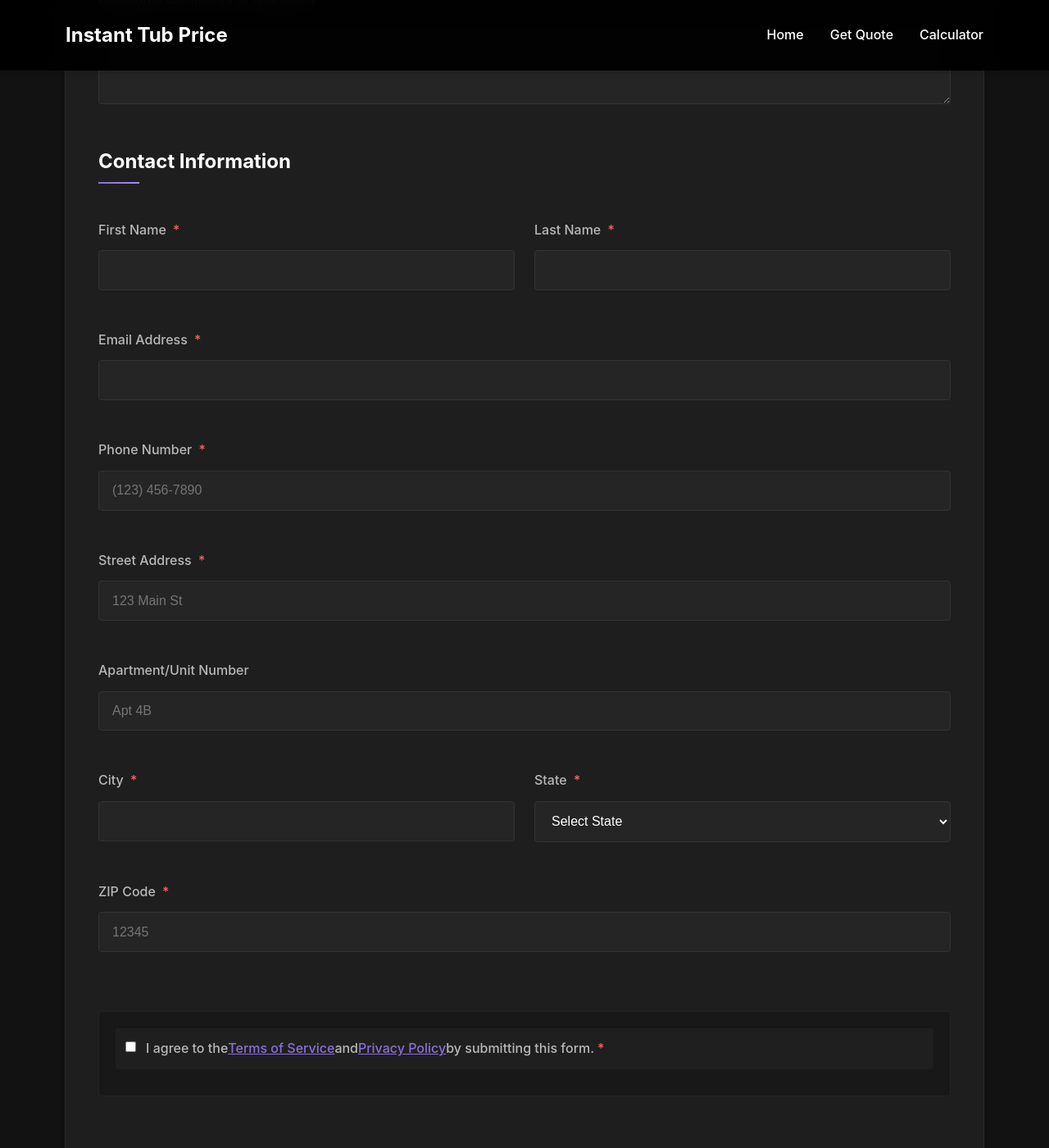
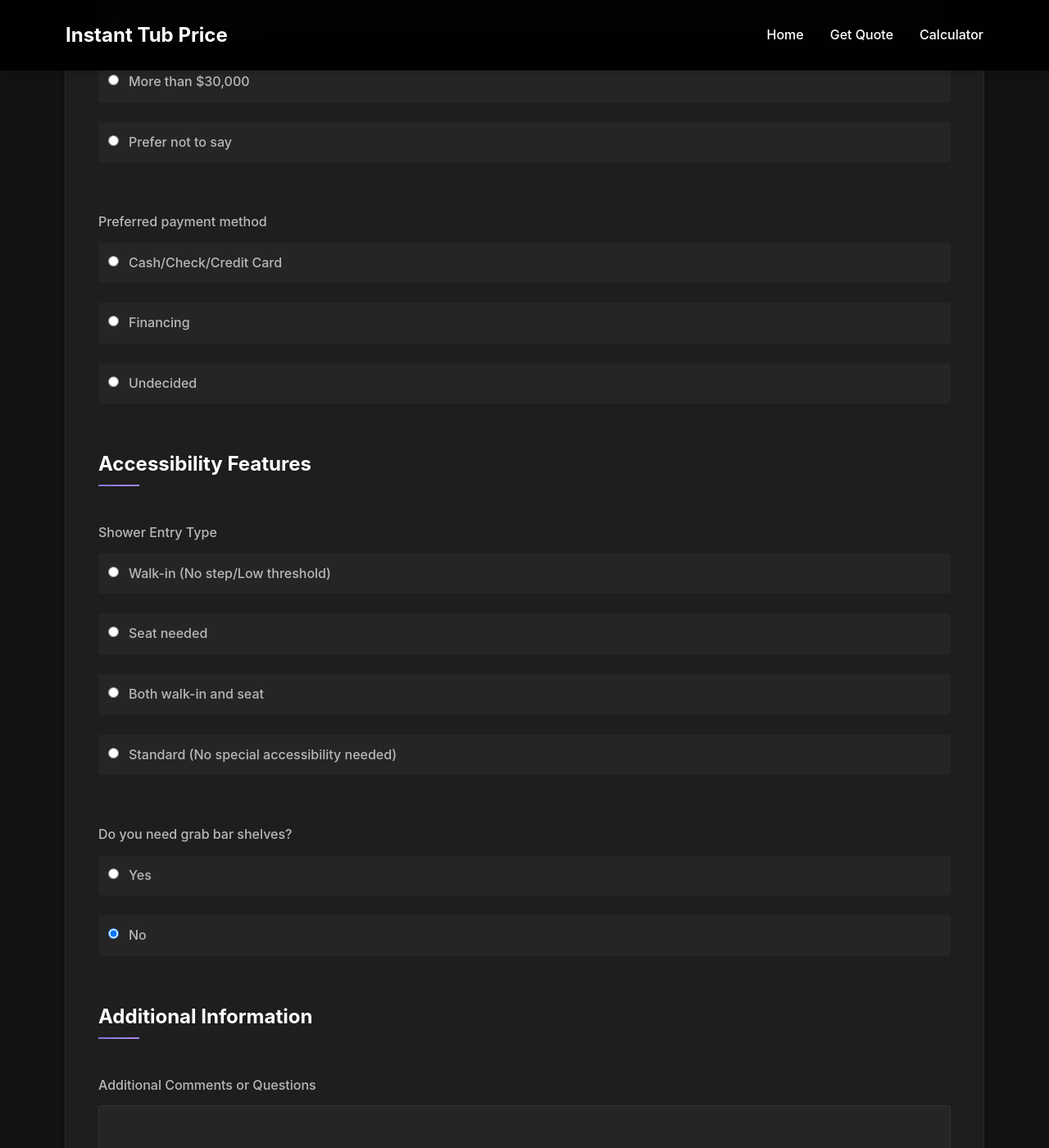
Before and after one commit to tim-amredev/tub-shower-leads, a Jekyll site: the page quote.html, which Jekyll copies as it is, in a window 1280 px wide and 1400 px high, scrolled down 3218 px. Shown: the whole window at 82% size. Built offline with Jekyll 4.4.1, drawn with Linux system fonts in a browser that asks for light colours; some of the changed text lies outside the part shown.

Commit message:
Update quote.html

```diff
--- a/quote.html
+++ b/quote.html
@@ -126,6 +126,56 @@
             </div>
           </div>
 
+          <div class="form-group">
+            <label>Existing Material/Scope of Removal <span class="required">*</span></label>
+            <select id="existing-material" name="existing_material" required>
+              <option value="">Select Material Type</option>
+              <option value="Tile">Tile</option>
+              <option value="Fiberglass">Fiberglass</option>
+              <option value="Acrylic">Acrylic</option>
+              <option value="Cultured Marble">Cultured Marble</option>
+              <option value="Natural Stone">Natural Stone</option>
+              <option value="Solid Surface">Solid Surface</option>
+              <option value="Other">Other</option>
+            </select>
+          </div>
+
+          <div class="form-group">
+            <label>Is this project insurance related?</label>
+            <div class="radio-group">
+              <label class="radio-option">
+                <input type="radio" name="insurance_related" value="Yes" id="insurance-yes">
+                Yes
+              </label>
+              <label class="radio-option">
+                <input type="radio" name="insurance_related" value="No" id="insurance-no" checked>
+                No
+              </label>
+            </div>
+          </div>
+
+          <div class="form-group" id="soft-spots-container" style="display: none;">
+            <label>Are there soft spots in the floor or walls?</label>
+            <div class="radio-group">
+              <label class="radio-option">
+                <input type="radio" name="soft_spots" value="Yes">
+                Yes
+              </label>
+              <label class="radio-option">
+                <input type="radio" name="soft_spots" value="No">
+                No
+              </label>
+              <label class="radio-option">
+                <input type="radio" name="soft_spots" value="Not sure">
+                Not sure
+              </label>
+            </div>
+            <div class="form-group">
+              <label for="insurance-notes">Additional Insurance Notes</label>
+              <textarea id="insurance-notes" name="insurance_notes" rows="2"></textarea>
+            </div>
+          </div>
+
           <h3>Design & Timeline</h3>
 
           <div class="form-group">
@@ -216,6 +266,73 @@
                 Prefer not to say
               </label>
             </div>
+          </div>
+
+          <div class="form-group">
+            <label>Preferred payment method</label>
+            <div class="radio-group">
+              <label class="radio-option">
+                <input type="radio" name="payment_preference" value="Cash">
+                Cash/Check/Credit Card
+              </label>
+              <label class="radio-option">
+                <input type="radio" name="payment_preference" value="Finance">
+                Financing
+              </label>
+              <label class="radio-option">
+                <input type="radio" name="payment_preference" value="Undecided">
+                Undecided
+              </label>
+            </div>
+          </div>
+
+          <h3>Accessibility Features</h3>
+
+          <div class="form-group">
+            <label>Shower Entry Type</label>
+            <div class="radio-group">
+              <label class="radio-option">
+                <input type="radio" name="shower_entry" value="Walk-in">
+                Walk-in (No step/Low threshold)
+              </label>
+              <label class="radio-option">
+                <input type="radio" name="shower_entry" value="Seat needed">
+                Seat needed
+              </label>
+              <label class="radio-option">
+                <input type="radio" name="shower_entry" value="Both">
+                Both walk-in and seat
+              </label>
+              <label class="radio-option">
+                <input type="radio" name="shower_entry" value="Standard">
+                Standard (No special accessibility needed)
+              </label>
+            </div>
+          </div>
+
+          <div class="form-group">
+            <label>Do you need grab bar shelves?</label>
+            <div class="radio-group">
+              <label class="radio-option">
+                <input type="radio" name="grab_bars_needed" value="Yes" id="grab-bars-yes">
+                Yes
+              </label>
+              <label class="radio-option">
+                <input type="radio" name="grab_bars_needed" value="No" id="grab-bars-no" checked>
+                No
+              </label>
+            </div>
+          </div>
+
+          <div class="form-group" id="grab-bars-quantity-container" style="display: none;">
+            <label for="grab-bars-quantity">How many grab bar shelves?</label>
+            <select id="grab-bars-quantity" name="grab_bars_quantity">
+              <option value="1">1</option>
+              <option value="2">2</option>
+              <option value="3">3</option>
+              <option value="4">4</option>
+              <option value="5">5</option>
+            </select>
           </div>
 
           <h3>Additional Information</h3>
```
